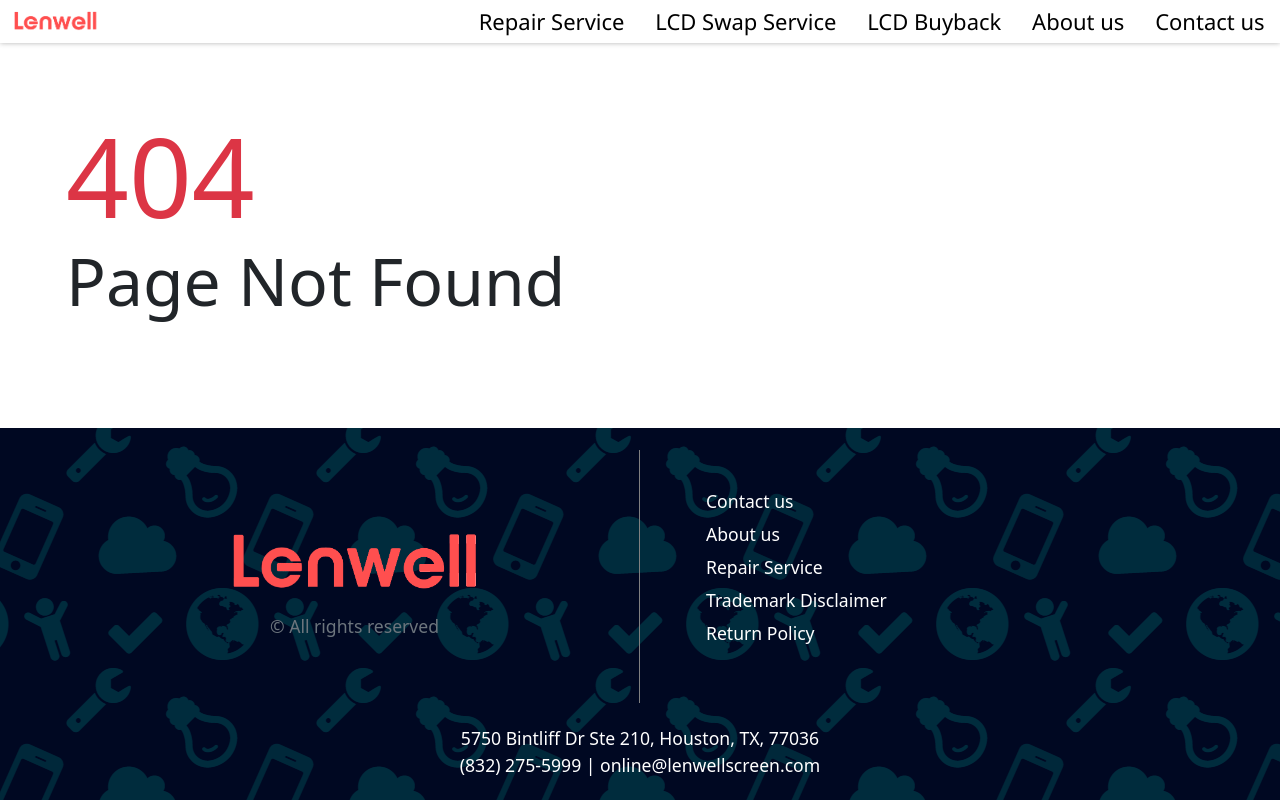
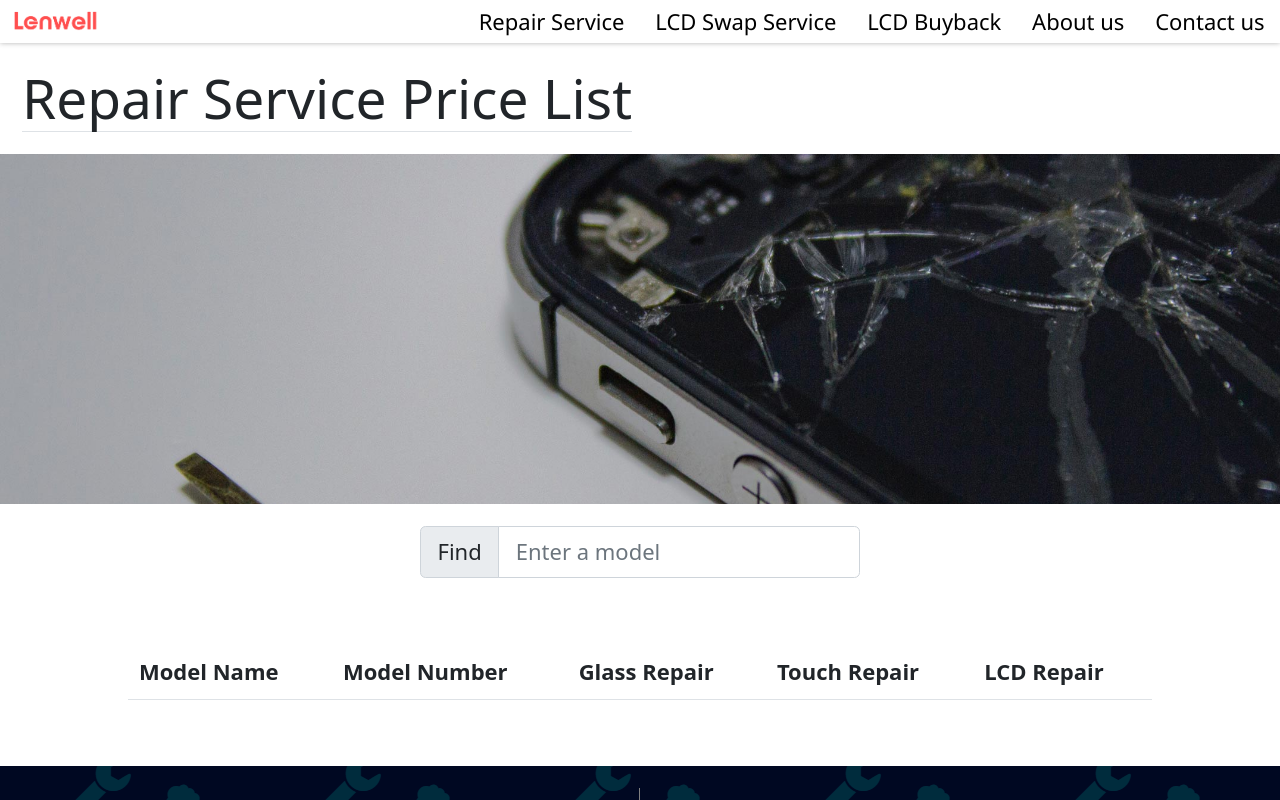
Before and after one commit to FanghanHu/lenwellstore.com, a React (Create React App) app: page /repair-service/apple-watch in a window 1280 px wide. Shown: the top 800 px of the page. Built offline with nearby package versions, Linux system fonts and the light colour scheme.

Commit message:
price list page

```diff
--- a/src/App.js
+++ b/src/App.js
@@ -10,18 +10,21 @@
 import ContactUs from "./pages/contact-us";
 import LcdSwap from "./pages/lcd-swap";
 import ScrollToTop from "./component/scroll-to-top";
+import RepairService from "./pages/repair-service";
+import ModelList from "./pages/model-list";
 
 function App() {
 	return (
 		<div className="d-flex flex-column justify-content-between" style={{minHeight: "100vh"}}>
 			<NavBar />
-
 			<ScrollToTop/>
 			<Routes>
-				<Route path="/" element={<HomePage />} />
-				<Route path="/about-us" element={<AboutUs />} />
-				<Route path="/contact-us" element={<ContactUs />} />
-				<Route path="/lcd-swap" element={<LcdSwap />} />
+				<Route index element={<HomePage />} />
+				<Route path="about-us" element={<AboutUs />} />
+				<Route path="contact-us" element={<ContactUs />} />
+				<Route path="lcd-swap" element={<LcdSwap />} />
+				<Route path="repair-service" element={<RepairService />}/>
+				<Route path="repair-service/:deviceType" element={<ModelList />}/>
 				<Route path="*" element={<NotFound />} />
 			</Routes>
 
--- /dev/null
+++ b/src/assets/models.js
@@ -0,0 +1,25 @@
+const DEVICE_MODELS = {
+	"ipad" : [
+		//0.model name	1.model number							2.glass repair			3.TP repair			4.LCD repair
+		[`Air 1`,		"A1474, A1475, A1476",					65],
+		[`Air 2`,		"A1566, A1567",							115],
+		[`Air 3`,		"A2123, A2152, A2153",					135],
+		[`Air 4`,		"A2072, A2316, A2324, A2325",			150],
+		[`Pro 9.7"`,	"A1673, A1674, A1675",					122.50],
+		[`Pro 10.5"`,	"A1701, A1709",							159]
+	],
+	"iphone" : [
+
+	],
+	"apple-watch" : [
+
+	],
+	"samsung-phone" : [
+
+	],
+	"samsung-tablet" : [
+
+	]
+};
+
+export default DEVICE_MODELS;
--- a/src/component/navbar/index.jsx
+++ b/src/component/navbar/index.jsx
@@ -39,7 +39,7 @@
 	})
 
 	return (
-		<div id="caasdasd" style={{minHeight: navHeight}}>
+		<div style={{minHeight: navHeight}}>
 			<div className="nav-bar" ref={navRef}>
 				<Link to={{ pathname: "/" }}>
 					<img src={logo} alt="lenwell" />
--- /dev/null
+++ b/src/pages/model-list/index.jsx
@@ -0,0 +1,61 @@
+import "./style.css";
+import banner from "../../assets/bg-home3.jpg";
+import { useParams } from "react-router-dom";
+import DEVICE_MODELS from "../../assets/models";
+import { useState } from "react";
+
+export default function ModelList() {
+    const {deviceType} = useParams();
+    const [filter, setFilter] = useState("");
+    return (
+        <div>
+            <div className="display-6 m-3 border-bottom w-fit-content">
+				Repair Service Price List
+			</div>
+			<div
+				className="background w-100 px-1 pt-3 pb-4 p-md-5"
+				style={{ backgroundImage: `url(${banner})`, height: "350px" }}
+			>
+            </div>
+            <div className="input-group m-3 mx-auto" style={{width: "20em"}}>
+                <span className="input-group-text">Find</span>
+                <input
+                    type="text"
+                    className="form-control"
+                    placeholder="Enter a model"
+                    value={filter}
+                    onChange={(e) => setFilter(e.target.value)}
+                />
+            </div>
+            <table className="table table-striped align-items-center my-5 mx-auto" style={{ maxWidth : "1024px", verticalAlign: "middle"}}>
+                    <thead>
+                        <tr>
+                            <th>Model Name</th>
+                            <th>Model Number</th>
+                            <th>Glass Repair</th>
+                            <th>Touch Repair</th>
+                            <th>LCD Repair</th>
+                        </tr>
+                    </thead>
+                    <tbody>
+                        {DEVICE_MODELS[deviceType]
+                            .filter(model =>
+                                filter.length > 0 ?
+                                model[0].toLowerCase().includes(filter.toLowerCase()) ||
+                                model[1].toLowerCase().includes(filter.toLowerCase()) : true)
+                            .map((model, index) => {
+                                return (
+                                    <tr key={`model-` + index}>
+                                        <td>{model[0]}</td>
+                                        <td>{model[1]}</td>
+                                        <td>{model[2] ? "$" + model[2] : ""}</td>
+                                        <td>{model[3] ? "$" + model[3] : ""}</td>
+                                        <td>{model[4] ? "$" + model[4] : ""}</td>
+                                    </tr>
+                                );
+                        })}
+                    </tbody>
+                </table>
+        </div>
+    );
+}
--- /dev/null
+++ b/src/pages/repair-service/index.jsx
@@ -0,0 +1,41 @@
+import "./style.css";
+import { Link } from "react-router-dom";
+import banner from "../../assets/bg-home3.jpg";
+import ipad from "../../assets/sa-iPad.png";
+import iphone from "../../assets/sa-iPhone.png"
+import iwatch from "../../assets/sa-iWatch.png"
+import samsungPhone from "../../assets/sa-Samsung-Phone.png"
+import samsungTablet from "../../assets/sa-Samsung-Tablet.png"
+
+const DEVICE_TYPES = [
+    [ipad, "iPad", "ipad"],
+    [iphone, "iPhone", "iphone"],
+    [iwatch, "Apple Watch", "apple-watch"],
+    [samsungPhone, "Samsung Phone", "samsung-phone"],
+    [samsungTablet, "Samsung Tablet", "samsung-tablet"]
+]
+
+export default function RepairService() {
+	return (
+		<div>
+			<div className="display-6 m-3 border-bottom w-fit-content">
+				Repair Service Price List
+			</div>
+			<div
+				className="background w-100 px-1 pt-3 pb-4 p-md-5"
+				style={{ backgroundImage: `url(${banner})`, height: "350px" }}
+			></div>
+            <div className="text-center p-3">You can find an estimated price for all kinds of repair services here. Start by selecting your device model.</div>
+            <div className="p-2 p-md-5 d-flex flex-wrap justify-content-center">
+                {DEVICE_TYPES.map((device, index) => {
+                    return (
+                        <Link to={device[2]} className="p-1 m-2 rounded border device-type-button" key={`link-${index}`}>
+                            <img src={device[0]} alt={device[1]}  />
+                            <div className="text-center">{device[1]}</div>
+                        </Link>
+                    );
+                })}
+            </div>
+		</div>
+	);
+}
--- /dev/null
+++ b/src/pages/repair-service/style.css
@@ -0,0 +1,18 @@
+.device-type-button img {
+    width: 150px;
+}
+
+.device-type-button {
+    color: black;
+    text-decoration: none;
+}
+
+.device-type-button:hover {
+    background-color: rgba(0, 0, 0, 0.02);
+}
+
+@media only screen and (min-width: 768px) {
+    .device-type-button img {
+        width: 300px;
+    }
+}
```
Also changed, not shown: src/pages/model-list/style.css (added).
